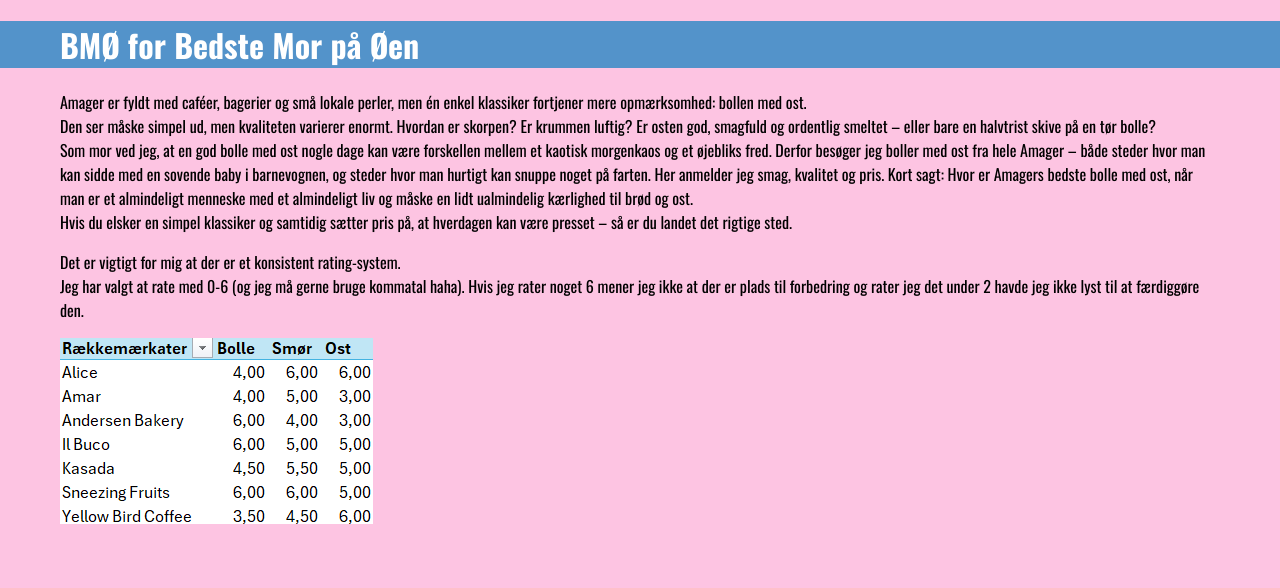
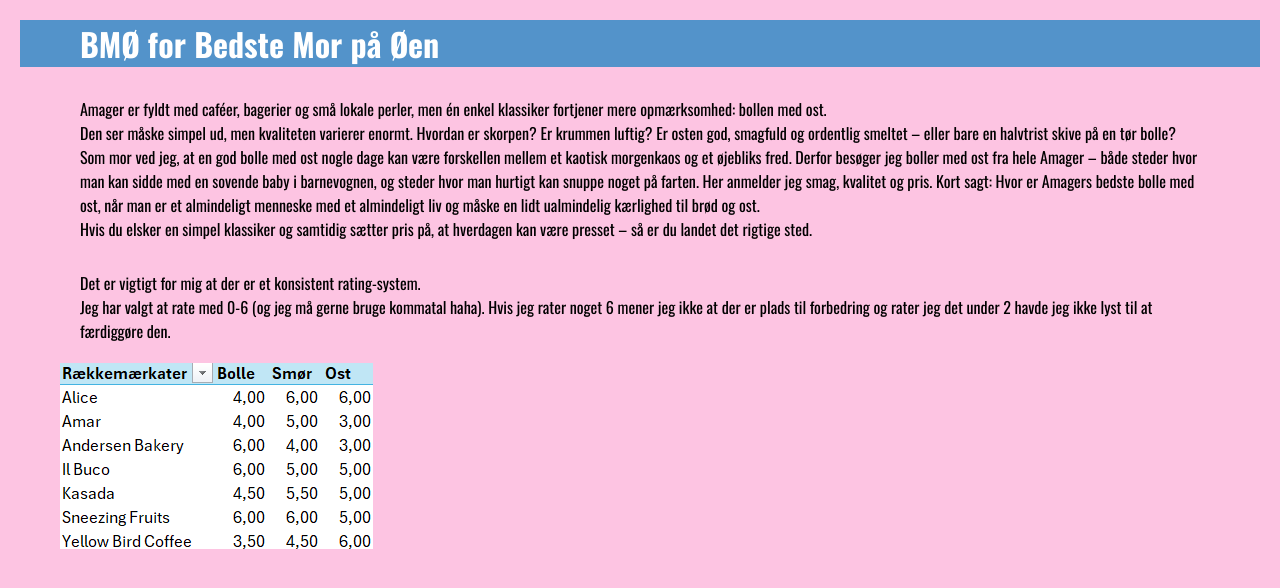
Before and after one commit to MrPandahs/BolleMedOst, a plain HTML site: page index.html in a window 1280 px wide. Drawn offline with nearby package versions, Linux system fonts and the light colour scheme; a web font is replaced by a local one.

Commit message:
css changed

```diff
--- a/style.css
+++ b/style.css
@@ -11,6 +11,8 @@ main{
 }
 
 p{
+    margin: 10px;
+    padding: 10px;
     font-family: "Oswald", sans-serif;
     font-optical-sizing: auto;
     font-weight: 400;
@@ -18,6 +20,7 @@ p{
 }
 
 h1 {
+    margin: 20px;
     background-color: #5393ca;
     color: white;
     font-family: "Oswald", sans-serif;
```
